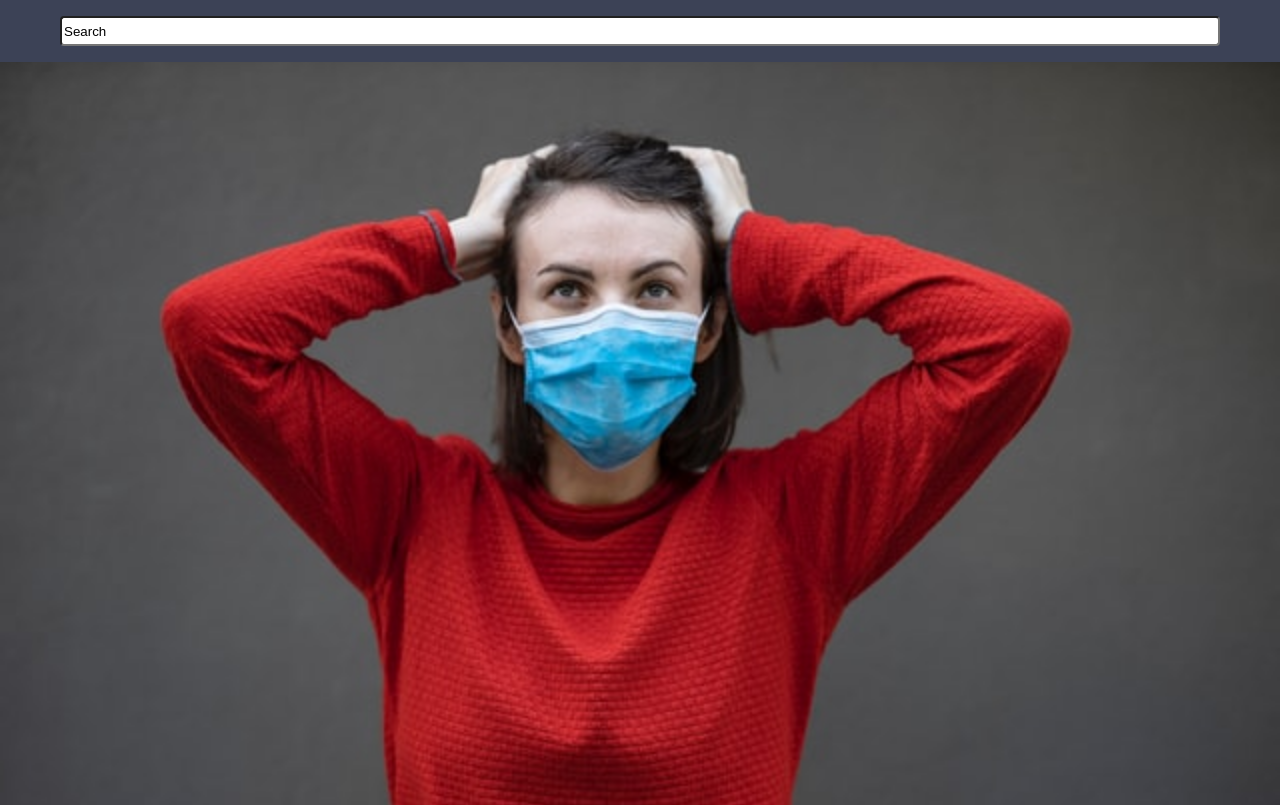
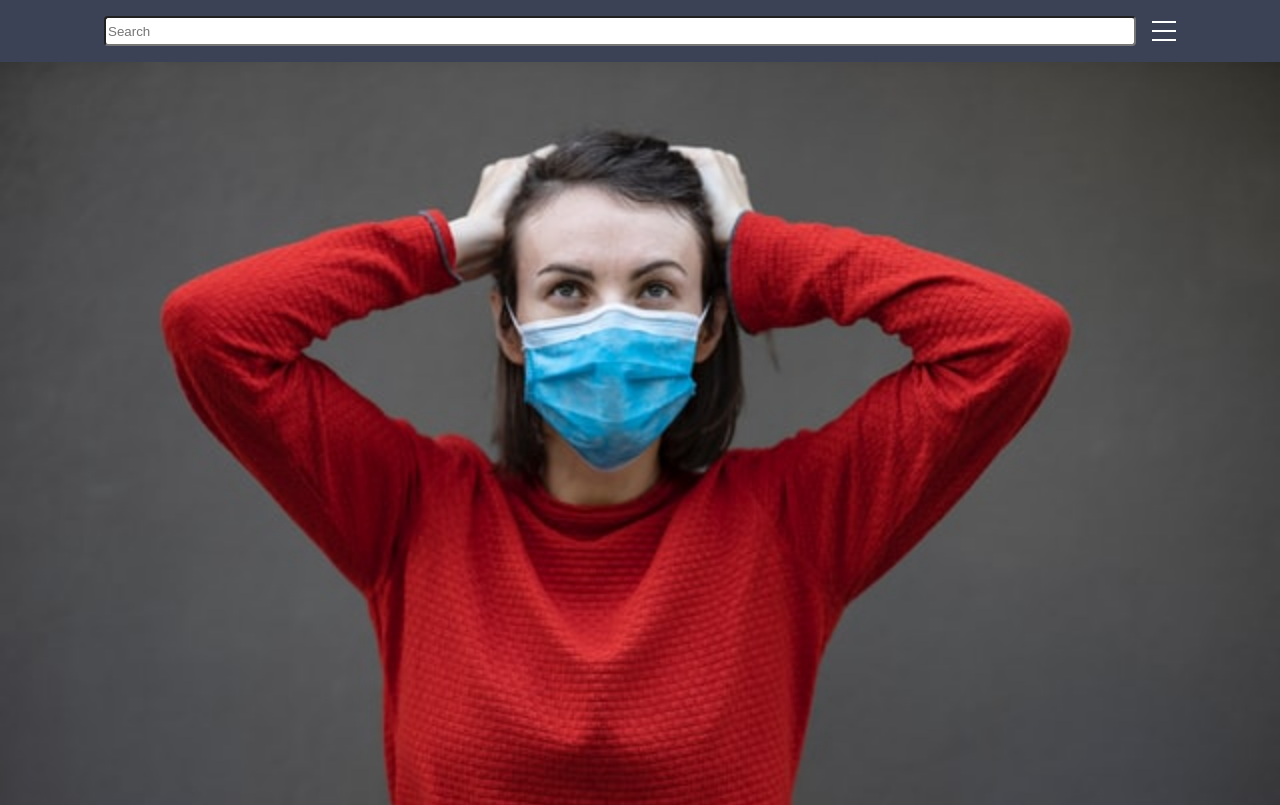
Before and after one commit to tdammon/ProdEx, a Vue app: page /#/ in a window 1280 px wide. Shown: the top 805 px of the page. Built offline with nearby package versions, Linux system fonts and the light colour scheme.

Commit message:
touch up header

```diff
--- a/src/components/Header.vue
+++ b/src/components/Header.vue
@@ -1,6 +1,11 @@
 <template>
   <div class="header">
-    <input class="headerInput" v-model="search" />
+    <input class="headerInput" v-model="search" placeholder="Search" />
+    <img
+      class="hamburgerMenu"
+      alt="Hamburger Menu"
+      src="../assets/hamburgerMenu.png"
+    />
   </div>
 </template>
 
@@ -9,7 +14,7 @@ export default {
   name: "Header",
   data() {
     return {
-      search: "Search"
+      search: ""
     };
   }
 };
@@ -18,6 +23,8 @@ export default {
 <style scoped>
 .header {
   position: fixed;
+  display: flex;
+  justify-content: center;
   top: 0;
   left: 0;
   width: 100%;
@@ -27,9 +34,15 @@ export default {
   z-index: 999;
 }
 .headerInput {
-  margin: auto;
-  width: 90%;
+  width: 80%;
   height: 1.5rem;
   border-radius: 4px;
 }
+.hamburgerMenu {
+  margin-left: 1rem;
+  height: 1.5rem;
+  width: 1.5rem;
+  display: flex;
+  align-self: center;
+}
 </style>
```
Also changed, not shown: src/assets/hamburgerMenu.png (added).
